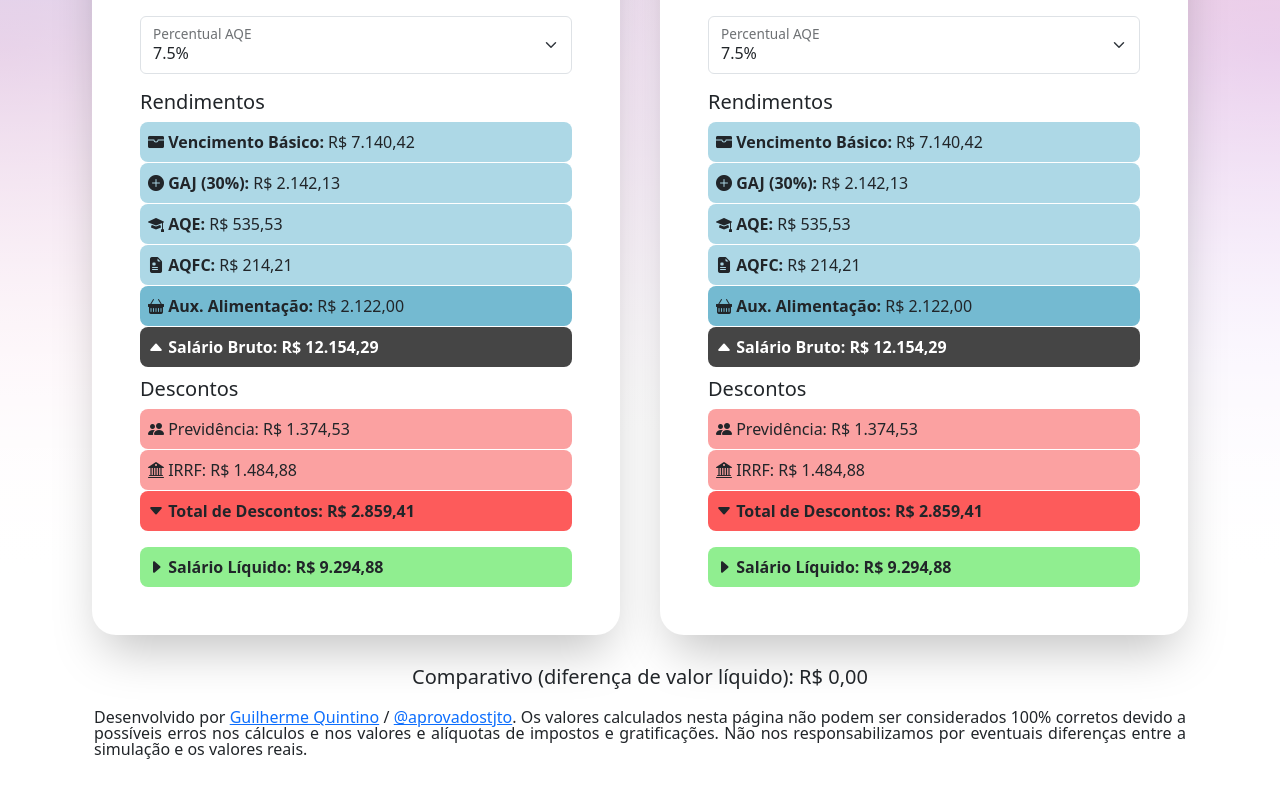
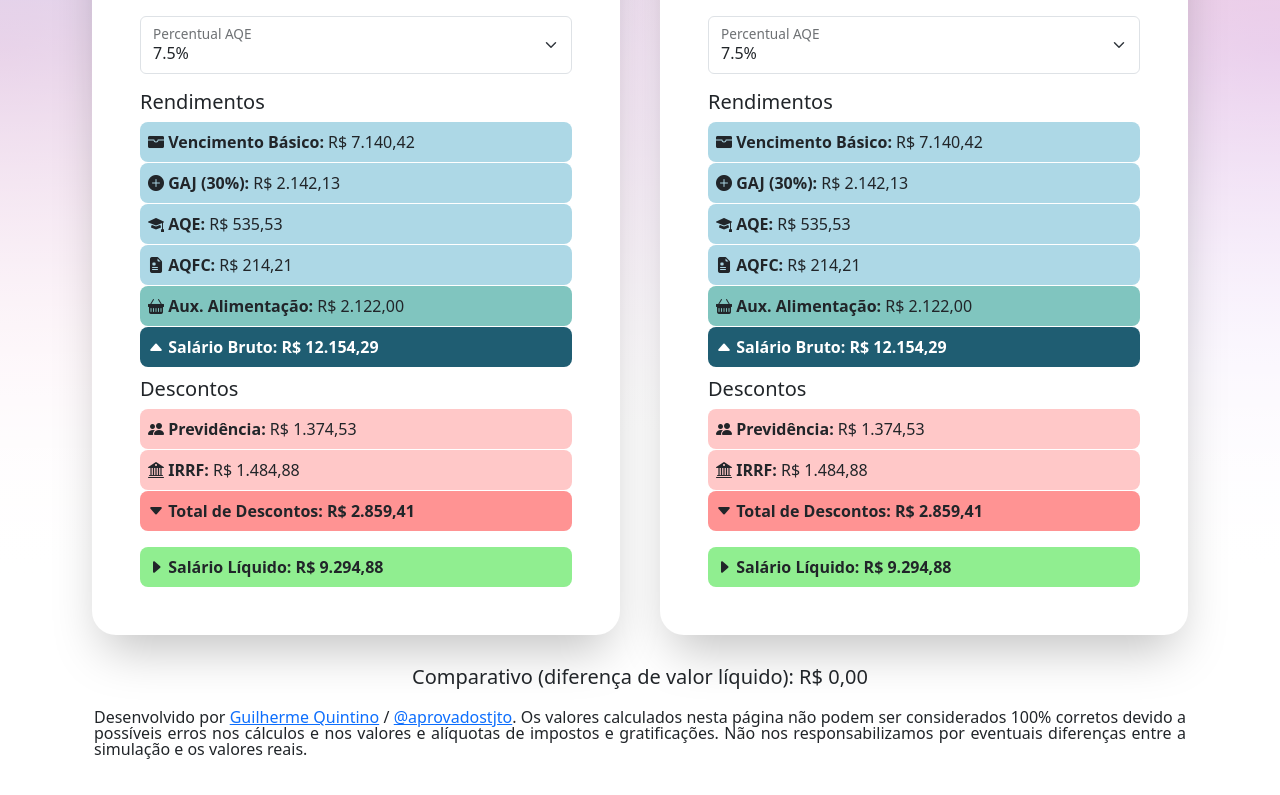
Before and after one commit to guilhermeoq/carreira-tjto, a Vue app: page / in a window 1280 px wide. Shown: the part 706-1501 px from the top of the page. Built offline with nearby package versions, Linux system fonts and the light colour scheme.

Commit message:
Update Calculadora.vue

```diff
--- a/src/components/Calculadora.vue
+++ b/src/components/Calculadora.vue
@@ -174,11 +174,11 @@
         <div>
           <h5 style="margin-top: 10px">Descontos</h5>
           <p class="pdesc">
-            <i class="bi bi-people-fill"></i> Previdência:
+            <strong><i class="bi bi-people-fill"></i> Previdência:</strong>
             {{ formatarParaBR(calculator.previdencia) }}
           </p>
           <p class="pdesc">
-            <i class="bi bi-bank2"></i> IRRF: {{ formatarParaBR(calculator.irrf) }}
+            <strong><i class="bi bi-bank2"></i> IRRF:</strong> {{ formatarParaBR(calculator.irrf) }}
           </p>
           <p class="pdesctotal">
             <i class="bi bi-caret-down-fill"></i> Total de Descontos:
@@ -357,14 +357,14 @@ p {
   border-radius: 0.5em;
 }
 .paux {
-  background-color: #74bad1;
+  background-color: #80c5bf;
   padding: 0.5em;
   border-radius: 0.5em;
   margin-bottom: 1px;
 }
 
 .pbruto {
-  background-color: #454545;
+  background-color: #1f5d72;
   padding: 0.5em;
   border-radius: 0.5em;
   color: white;
@@ -373,14 +373,14 @@ p {
 }
 
 .pdesc {
-  background-color: #fba1a1;
+  background-color: #ffc8c8;
   padding: 0.5em;
   border-radius: 0.5em;
   margin-bottom: 1px;
 }
 
 .pdesctotal {
-  background-color: #fd5b5b;
+  background-color: #ff9393;
   padding: 0.5em;
   border-radius: 0.5em;
   font-weight: bold;
```
